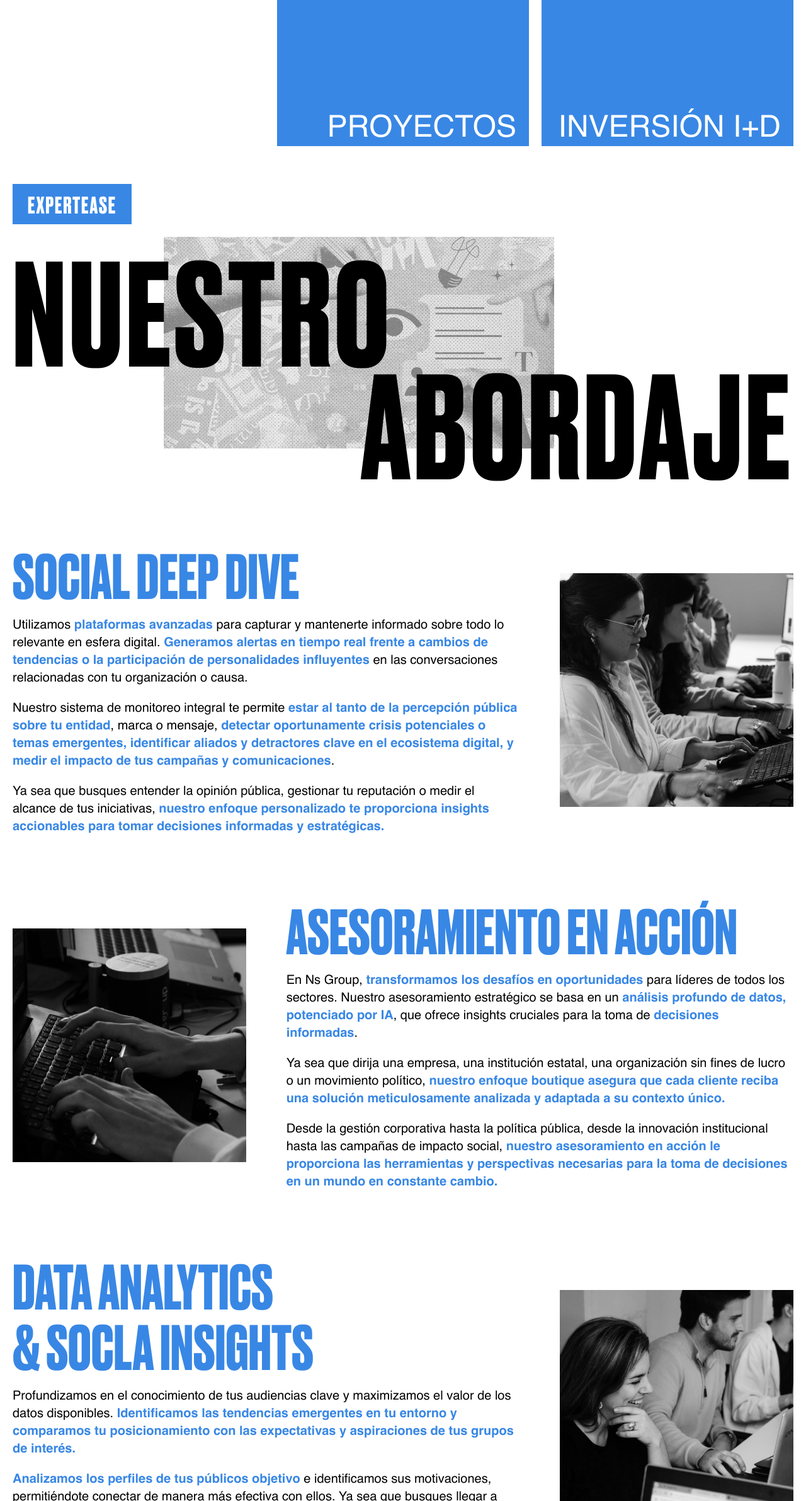
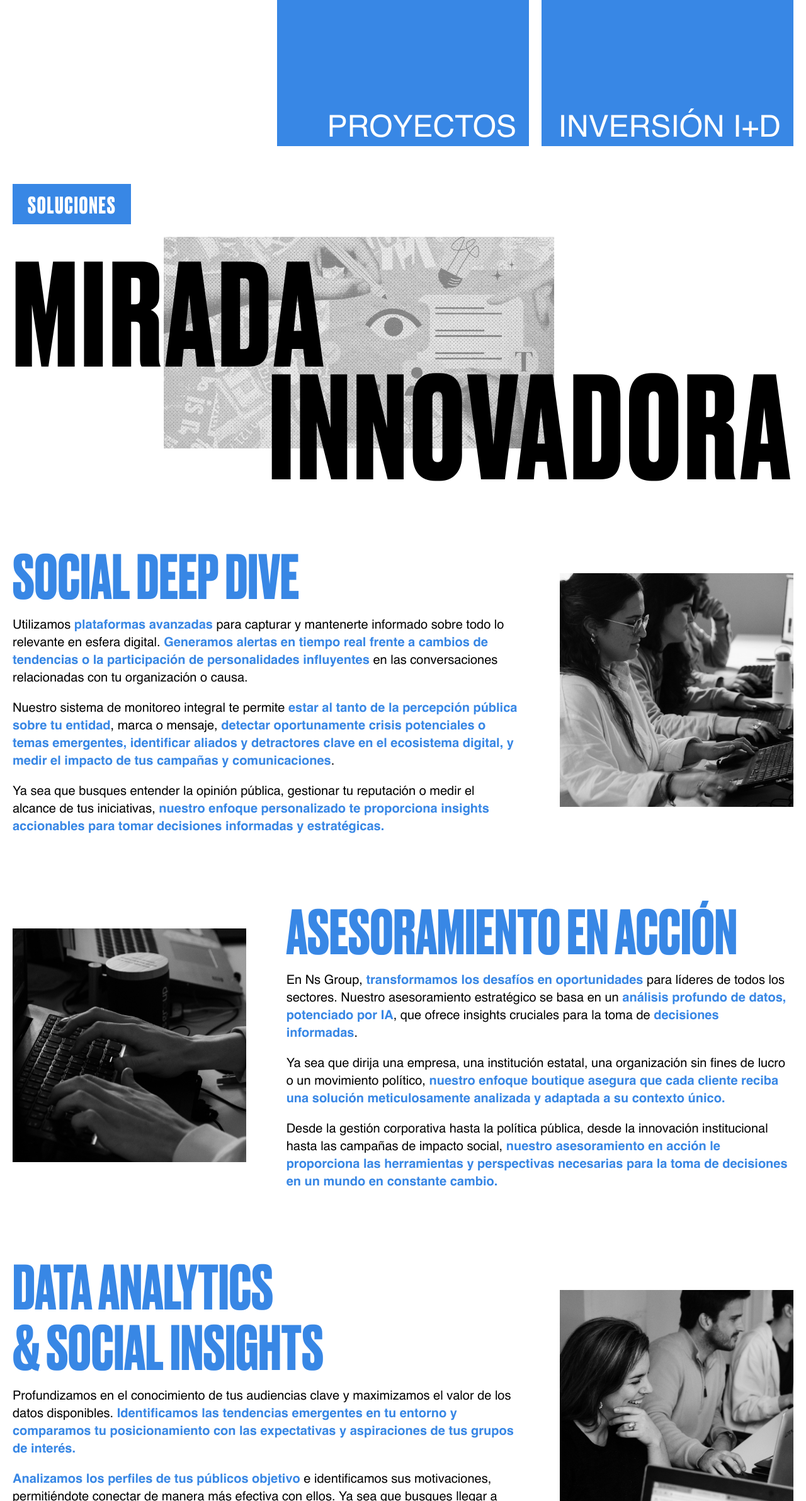
Before and after one commit to PolCarva/nsgcorp, a Next.js app: page / in a window 1280 px wide. Shown: the part 3619-6002 px from the top of the page at 63% size. Built offline with nearby package versions, Linux system fonts and the light colour scheme; no server answers.

Commit message:
Fix text content in Solutions

```diff
--- a/components/SolutionsSection.tsx
+++ b/components/SolutionsSection.tsx
@@ -9,12 +9,12 @@ const SolutionsSection = () => {
     <section id="soluciones" className="pt-20">
       <Container>
         <div className="relative">
-          <Tag text="Expertease" className="absolute mb-5 bottom-full left-0" />
+          <Tag text="Soluciones" className="absolute mb-5 bottom-full left-0" />
           <div
             data-animate-image
             className='absolute hidden md:block left-60 top-0 -z-10 bg-[url("/img/hero_img.webp")] bg-cover bg-right w-1/2 h-5/6'
           />
-          <HeadingTwo top="Nuestro" bottom="Abordaje" />
+          <HeadingTwo top="Mirada" bottom="Innovadora" />
         </div>
         <div className="mt-16">
           <div className="w-full flex flex-col gap-20">
@@ -100,7 +100,7 @@ const SolutionsSection = () => {
             <SolutionCard
               img={"/img/juli.webp"}
               title="Data Analytics "
-              secondTitle="& Socla Insights"
+              secondTitle="& Social Insights"
             >
               <p className="text-xl">
                 Profundizamos en el conocimiento de tus audiencias clave y
```
